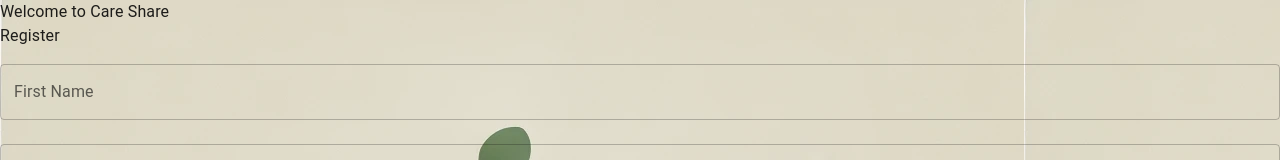
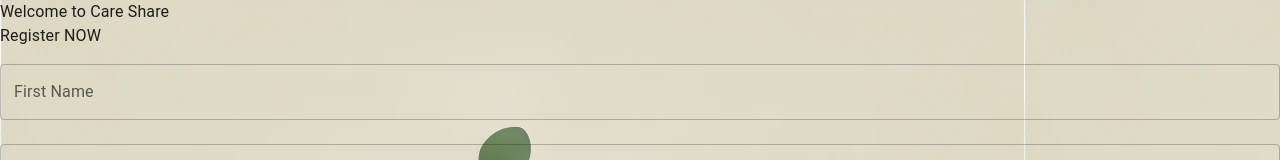
Before and after one commit to joshd90NCI/CareShare-FE, a React (Vite) app: page /register in a window 1280 px wide. Shown: the top 160 px of the page. Built offline with nearby package versions, Linux system fonts and the light colour scheme; no server answers.

Commit message:
Small change

```diff
--- a/src/views/RegisterPage.tsx
+++ b/src/views/RegisterPage.tsx
@@ -57,7 +57,7 @@ const RegisterPage = () => {
 
   return (
     <div className="w-80 border-2 border-solid border-stone-400 rounded-lg p-5 bg-white">
-      <h1 className="text-center font-bold">Register</h1>
+      <h1 className="text-center font-bold">Register NOW</h1>
       <TextField
         label="First Name"
         variant="outlined"
```
